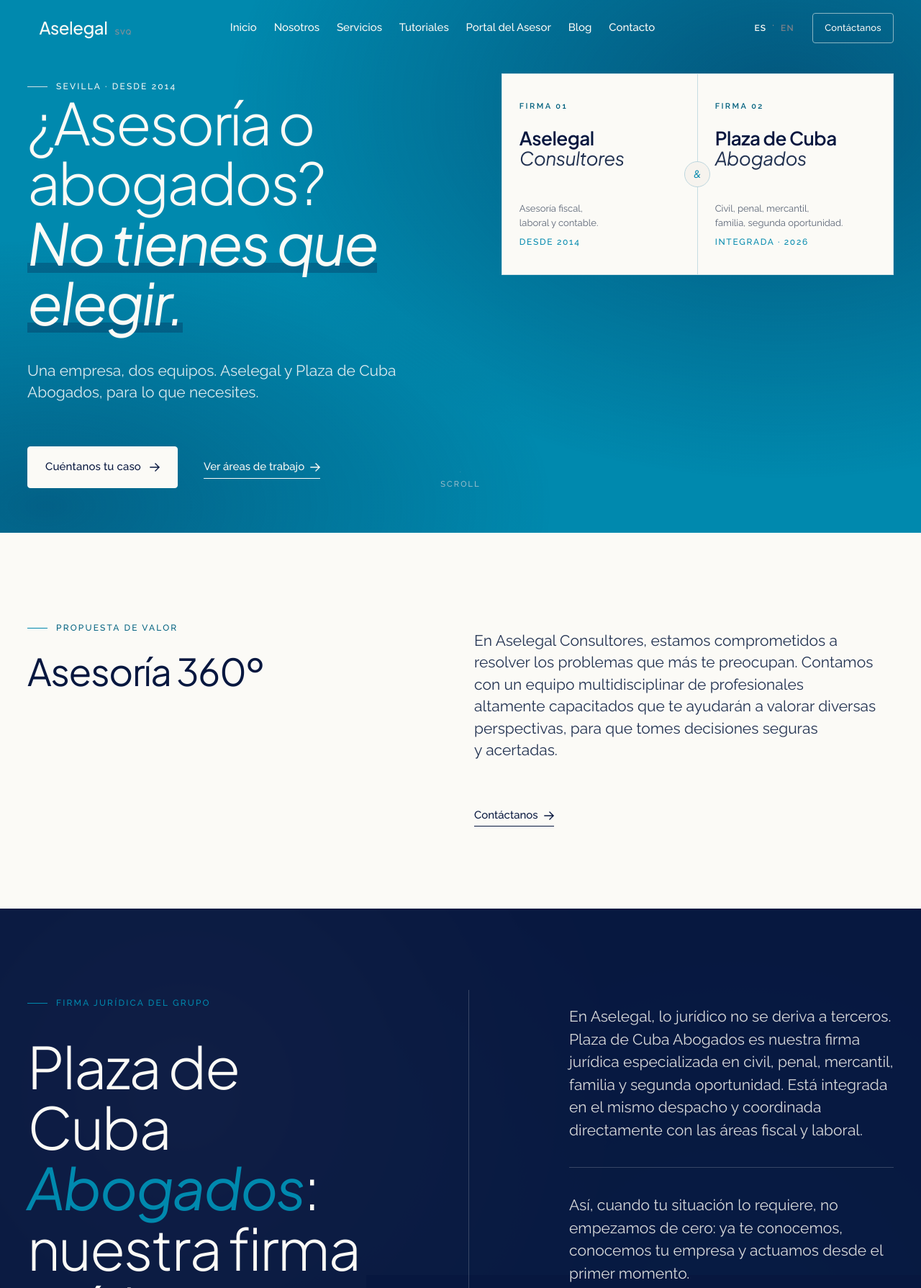
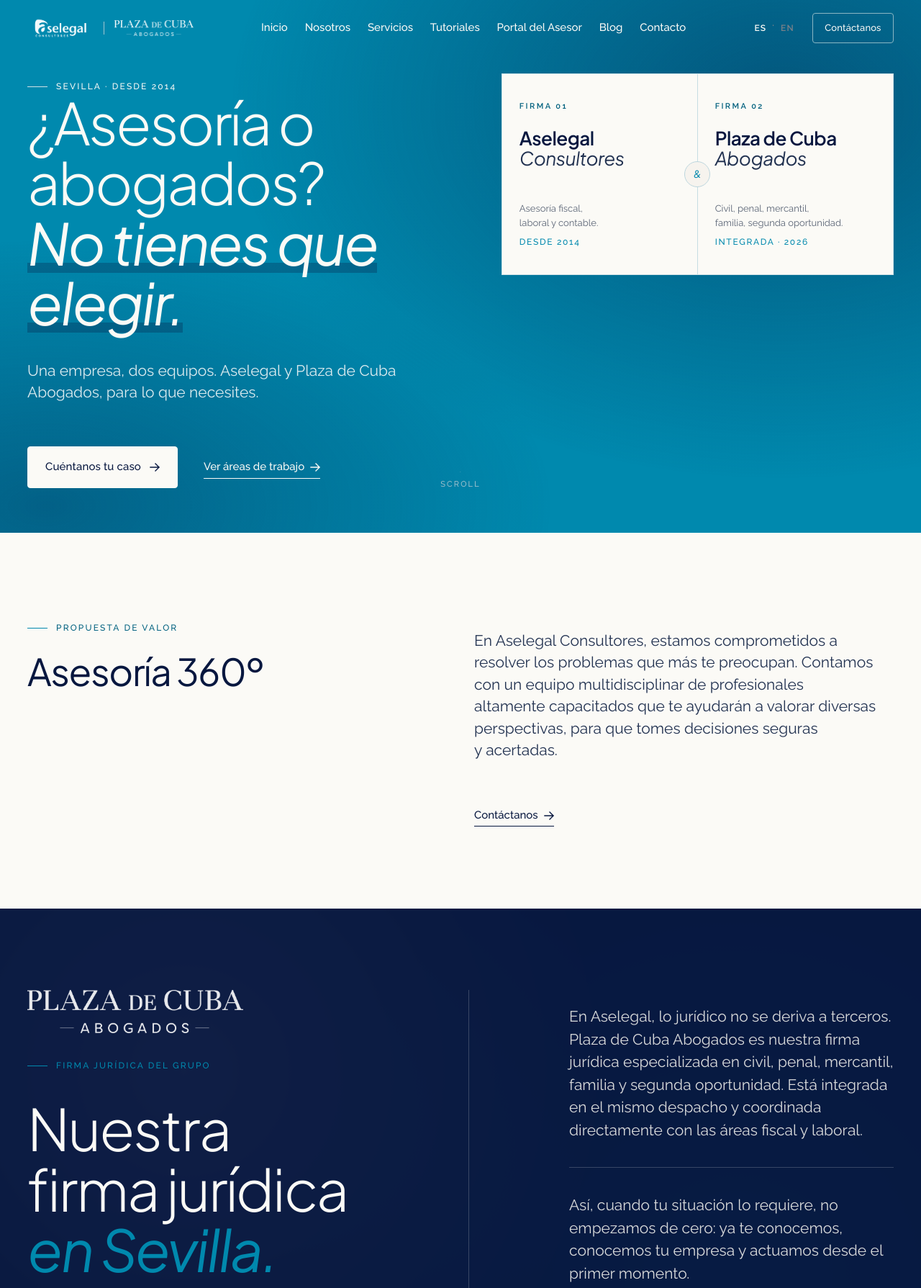
Before and after one commit to rankingonline/aselegal-plaza_cuba-web, a plain HTML site: page screen/home/home.html in a window 1280 px wide. Shown: the top 1789 px of the page at 72% size. Drawn offline with Linux system fonts and the light colour scheme.

Commit message:
feat: replace text-based brandmarks with graphic logos throughout the site and navigation

```diff
--- a/screen/home/home.css
+++ b/screen/home/home.css
@@ -259,29 +259,30 @@ p { text-wrap: pretty; }
 }
 .brandmark {
   display: inline-flex;
-  align-items: baseline;
-  gap: 0.5rem;
-  font-family: var(--serif);
-  font-size: 1.5rem;
-  font-weight: 500;
-  letter-spacing: -0.02em;
-  color: var(--ink);
-}
-.brandmark .mark-dot {
-  width: 0.4rem; height: 0.4rem; border-radius: 50%;
-  background: var(--accent);
-  display: inline-block;
-  align-self: center;
-  margin-right: 0.1rem;
-}
-.brandmark sup {
-  font-family: var(--sans);
-  font-size: 0.625rem;
-  font-weight: 600;
-  letter-spacing: 0.12em;
-  text-transform: uppercase;
-  color: var(--ink-mute);
-  margin-left: 0.15rem;
+  align-items: center;
+}
+.nav__logo {
+  display: block;
+  height: 34px;
+  width: auto;
+  transition: filter 400ms var(--ease), opacity 400ms var(--ease);
+}
+.nav__logo-sep {
+  display: block;
+  width: 1px;
+  height: 18px;
+  background: var(--rule);
+  margin-inline: 0.875rem;
+  flex-shrink: 0;
+  transition: background 400ms var(--ease);
+}
+.nav__logo-plazacuba { display: inline-flex; align-items: center; }
+.nav__logo--pc { height: 22px; }
+
+/* Hide Plaza Cuba logo on narrow screens — Aselegal only in mobile nav */
+@media (max-width: 639px) {
+  .nav__logo-sep,
+  .nav__logo-plazacuba { display: none; }
 }
 .nav__menu {
   display: none;
@@ -373,6 +374,14 @@ p { text-wrap: pretty; }
   font-weight: 400;
   letter-spacing: -0.02em;
 }
+.drawer__brand {
+  display: flex;
+  flex-direction: column;
+  gap: var(--space-s);
+  margin-bottom: var(--space-m);
+}
+.drawer__logo { display: block; height: 28px; width: auto; }
+.drawer__logo--pc { height: 18px; }
 
 /* ============================================================
    HERO
@@ -551,6 +560,13 @@ p { text-wrap: pretty; }
   font-weight: 400;
   color: var(--accent);
 }
+.plaza__logo {
+  display: block;
+  width: clamp(180px, 32vw, 300px);
+  height: auto;
+  filter: brightness(0) invert(1);
+  opacity: 0.90;
+}
 .plaza__body {
   font-size: var(--fs-lead);
   color: color-mix(in oklab, var(--cream) 80%, var(--ink-mute));
@@ -1071,7 +1087,23 @@ details.q .ans {
   color: var(--accent);
   margin: 0 0 var(--space-s);
 }
-.footer__brand .brandmark { color: var(--cream); }
+.footer__logo-link { display: inline-block; }
+.footer__logo {
+  display: block;
+  width: 140px;
+  height: auto;
+  filter: brightness(0) invert(1);
+  opacity: 0.90;
+}
+.footer__logo--pc {
+  width: 180px;
+  opacity: 0.80;
+}
+.footer__brand {
+  display: flex;
+  flex-direction: column;
+  gap: var(--space-s);
+}
 .footer__brand .brandmark sup { color: color-mix(in oklab, var(--cream) 55%, transparent); }
 .footer__tag {
   font-family: var(--serif);
@@ -1203,9 +1235,13 @@ details.q .ans {
 /* ============================================================
    NAV — ON DARK HERO
    ============================================================ */
-.nav--on-dark:not(.is-scrolled) .brandmark { color: var(--cream); }
-.nav--on-dark:not(.is-scrolled) .brandmark .mark-dot { background: var(--accent); }
-.nav--on-dark:not(.is-scrolled) .brandmark sup { color: oklch(0.65 0.015 252); }
+.nav--on-dark:not(.is-scrolled) .nav__logo {
+  filter: brightness(0) invert(1);
+  opacity: 0.95;
+}
+.nav--on-dark:not(.is-scrolled) .nav__logo-sep {
+  background: oklch(0.80 0.04 218);
+}
 .nav--on-dark:not(.is-scrolled) .nav__menu li > a { color: var(--cream); }
 .nav--on-dark:not(.is-scrolled) .nav__menu li > a::after { background: var(--cream); }
 .nav--on-dark:not(.is-scrolled) .lang { color: oklch(0.60 0.015 252); }
--- a/screen/home/home.html
+++ b/screen/home/home.html
@@ -19,10 +19,15 @@
        ============================================================ -->
   <header class="nav" id="nav">
     <div class="wrap nav__inner">
-      <a href="#" class="brandmark" aria-label="Aselegal — Inicio">
-        <span class="mark-dot" aria-hidden="true"></span>
-        Aselegal<sup>SVQ</sup>
-      </a>
+      <div class="brandmark">
+        <a href="#" aria-label="Aselegal — Inicio">
+          <img src="../../assets/logo/logo-aselega.png" alt="Aselegal Consultores" class="nav__logo" height="34" />
+        </a>
+        <span class="nav__logo-sep" aria-hidden="true"></span>
+        <a href="https://plazadecubaabogados.com" aria-label="Plaza de Cuba Abogados" rel="noopener" class="nav__logo-plazacuba">
+          <img src="../../assets/logo/logo-plazacuba.png" alt="Plaza de Cuba Abogados" class="nav__logo nav__logo--pc" height="22" />
+        </a>
+      </div>
 
       <nav aria-label="Principal">
         <ul class="nav__menu">
@@ -51,6 +56,14 @@
   </header>
 
   <div class="nav-drawer" id="drawer" aria-hidden="true">
+    <div class="drawer__brand">
+      <a href="#" aria-label="Aselegal — Inicio">
+        <img src="../../assets/logo/logo-aselega.png" alt="Aselegal Consultores" class="drawer__logo" height="28" />
+      </a>
+      <a href="https://plazadecubaabogados.com" aria-label="Plaza de Cuba Abogados" rel="noopener">
+        <img src="../../assets/logo/logo-plazacuba.png" alt="Plaza de Cuba Abogados" class="drawer__logo drawer__logo--pc" height="18" />
+      </a>
+    </div>
     <ul>
       <li><a href="#hero">Inicio</a></li>
       <li><a href="#asesoria">Nosotros</a></li>
@@ -169,10 +182,10 @@
       <div class="wrap plaza__inner">
         <div class="plaza__layout">
           <div class="reveal">
-            <span class="eyebrow">Firma jurídica del grupo</span>
+            <img src="../../assets/logo/logo-plazacuba.png" alt="Plaza de Cuba Abogados" class="plaza__logo" />
+            <span class="eyebrow" style="margin-top: var(--space-m);">Firma jurídica del grupo</span>
             <h2 class="plaza__display" style="margin-top: var(--space-m);">
-              Plaza de Cuba <em>Abogados</em>:<br>
-              nuestra firma jurídica<br>en Sevilla.
+              Nuestra firma jurídica<br><em>en Sevilla.</em>
             </h2>
             <span class="plaza__signature" style="display:inline-block; margin-top: var(--space-m);">
               « Sin intermediarios. Sin derivaciones externas. »
@@ -756,13 +769,14 @@
     <div class="wrap">
       <div class="footer__top">
         <div class="footer__brand">
-          <a href="#" class="brandmark">
-            <span class="mark-dot" aria-hidden="true"></span>
-            Aselegal<sup>SVQ</sup>
+          <a href="#" class="footer__logo-link" aria-label="Aselegal — Inicio">
+            <img src="../../assets/logo/logo-aselega.png" alt="Aselegal Consultores" class="footer__logo" width="140" loading="lazy" />
+          </a>
+          <a href="https://plazadecubaabogados.com" class="footer__logo-link" aria-label="Plaza de Cuba Abogados" rel="noopener">
+            <img src="../../assets/logo/logo-plazacuba.png" alt="Plaza de Cuba Abogados" class="footer__logo footer__logo--pc" width="180" loading="lazy" />
           </a>
           <p class="footer__tag">
-            Asesoría fiscal, laboral y contable.<br>
-            Sevilla, desde 2014.
+            Asesoría fiscal, laboral y contable<br>y abogados en Sevilla, desde 2014.
           </p>
         </div>
 
```
Also changed, not shown: assets/logo/logo-aselega.png (added), assets/logo/logo-plazacuba.png (added).
